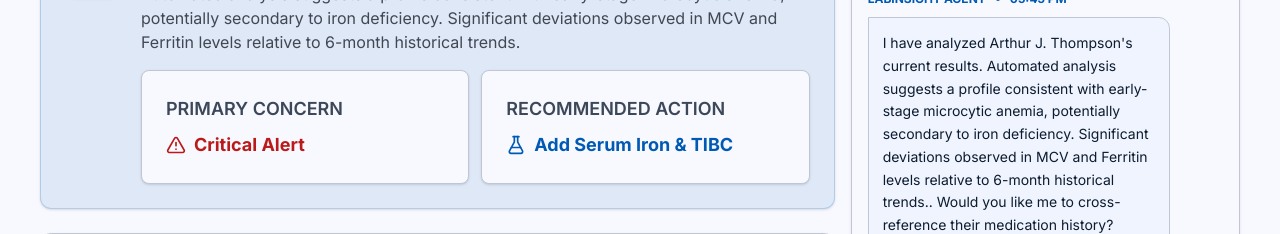
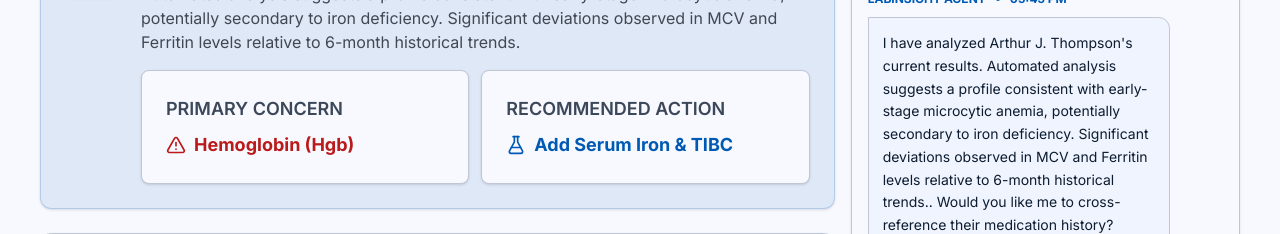
Before and after one commit to thi-miranda348/labinsight-ai-front-end, a Next.js app: page /analysis/59829-X in a window 1280 px wide. Shown: the part 324-558 px from the top of the page. Built offline with nearby package versions, Linux system fonts and the light colour scheme.

Commit message:
feat(analysis): implement dynamic critical concern

```diff
--- a/app/analysis/[id]/InteractiveAnalysisView.tsx
+++ b/app/analysis/[id]/InteractiveAnalysisView.tsx
@@ -3,7 +3,7 @@
 import { useState, useRef, useEffect } from "react";
 import { toast } from "sonner";
 import { AnalysisReport, Patient } from "@/app/types"
-import { ChevronRight, Dot, DownloadIcon, BadgeCheck, BotMessageSquare, TriangleAlert, FlaskConicalIcon, Send, MoreVertical, DotIcon } from "lucide-react";
+import { ChevronRight, DownloadIcon, BadgeCheck, BotMessageSquare, TriangleAlert, FlaskConicalIcon, Send, MoreVertical, DotIcon, Info } from "lucide-react";
 import { Button } from "@/components/ui/button";
 import { TableResultsManager } from "../../../components/TableResultManager";
 import { PatientReportTitle } from "@/components/PatientReportTitle";
@@ -121,6 +121,11 @@ export function InteractiveAnalysisView({ report, patient }: viewProps) {
         `Compare to previous ${report.analysisType} panel`
     ];
 
+    // Find the most urgent concern
+    const primaryConcern = report.results.find(r => r.status === 'Critical')
+        || report.results.find(r => r.status === 'Borderline')
+        || { analyte: "No immediate concerns", status: "Normal" };
+
     return (
         <div className="w-full mx-auto space-y-6">
 
@@ -185,10 +190,19 @@ export function InteractiveAnalysisView({ report, patient }: viewProps) {
                             <div className="w-full grid grid-cols-1 md:grid-cols-2 items-center justify-between gap-3">
                                 <div className="w-full h-full bg-background rounded-lg px-4 py-4 lg:px-6 lg:py-6 border border-border shadow-sm">
                                     <h4 className="">Primary Concern</h4>
-                                    <div className="text-destructive flex items-center justify-start gap-2">
-                                        <TriangleAlert className="w-5 h-5" />
-                                        <span className="font-bold">{report.overallStatus} Alert</span>
-                                    </div>
+                                    {primaryConcern ? (
+                                        <div className={`flex items-center justify-start gap-2 ${primaryConcern.status === 'Critical' ? 'text-destructive' : 'text-amber-600'}`}>
+                                            <TriangleAlert className="w-5 h-5" />
+                                            <span className="font-bold">
+                                                {primaryConcern.analyte}
+                                            </span>
+                                        </div>
+                                    ) : (
+                                        <div className="flex items-center justify-start gap-2 text-emerald-600">
+                                            <Info className="w-5 h-5" />
+                                            <span className="font-bold">No critical concerns</span>
+                                        </div>
+                                    )}
                                 </div>
                                 <div className="w-full h-full bg-background rounded-lg px-4 py-4 lg:px-6 lg:py-6 border border-border shadow-sm">
                                     <h4 className="">Recommended Action</h4>
```
